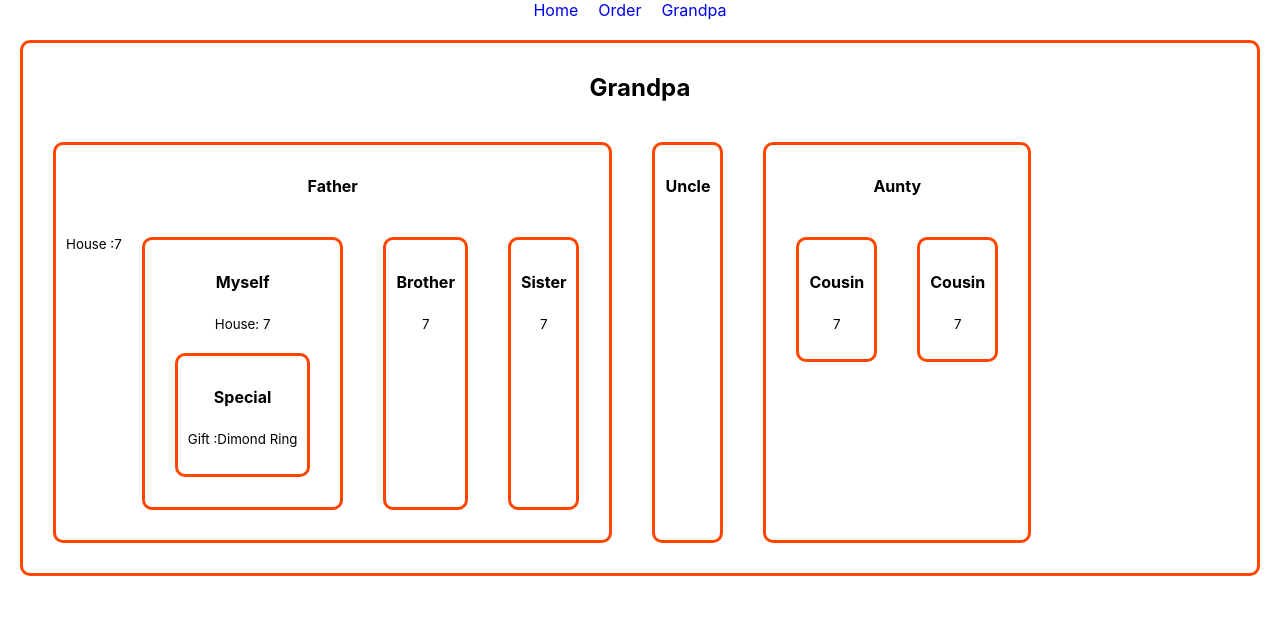
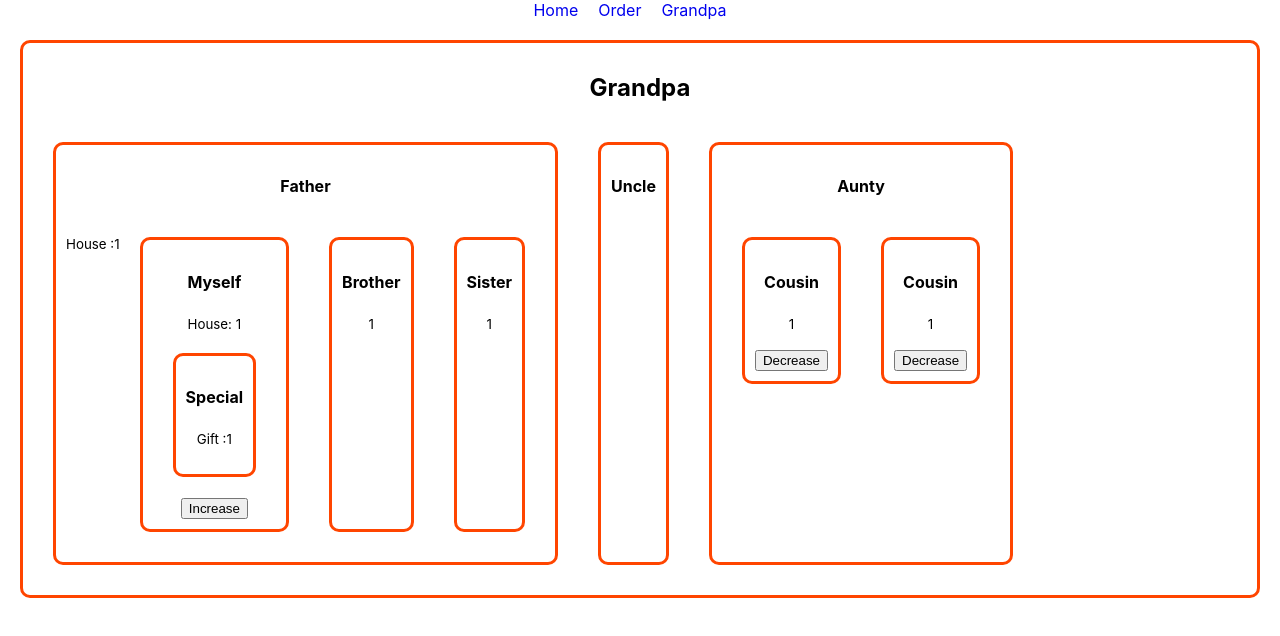
Before and after one commit to asrafmridha/React-Practice, a React (Create React App) app in the folder tshit-mania/: page /grandpa in a window 1280 px wide. Shown: the top 636 px of the page. Built offline with nearby package versions, Linux system fonts and the light colour scheme.

Commit message:
Use Context Api For Remove Data Driling

```diff
--- a/tshit-mania/src/components/Cousin/Cousin.js
+++ b/tshit-mania/src/components/Cousin/Cousin.js
@@ -1,10 +1,13 @@
-import React from 'react';
+import React, { useContext } from 'react';
+import { RingContext } from '../Grandpa/Grandpa';
 
-const Cousin = ({house}) => {
+const Cousin = () => {
+    const[house,setHouse] =useContext(RingContext)
     return (
         <div>
             <h4>Cousin</h4>
             <p><small>{house}</small></p>
+            <button onClick={()=> setHouse(house-1)}>Decrease</button>
         </div>
     );
 };
--- a/tshit-mania/src/components/Grandpa/Grandpa.js
+++ b/tshit-mania/src/components/Grandpa/Grandpa.js
@@ -1,21 +1,25 @@
-import React from 'react';
+import React, { createContext, useState } from 'react';
 import './Grandpa.css';
 import Father from '../Father/Father';
 import Uncle from '../Uncle/Uncle';
 import Aunty from '../Aunty/Aunty';
 
+export const RingContext = createContext('Gold Ring');
+
 const Grandpa = () => {
-    const house =7;
-    const ring= 'Dimond Ring';
+    const [house,setHouse] = useState(1);
+    const ring = 'Dimond Ring';
     return (
+        <RingContext.Provider value={[house,setHouse]}>
             <div className='grandpa'>
                 <h2>Grandpa</h2>
                 <section className='flex'>
                     <Father house={house} ring={ring}></Father>
-                <Uncle  house={house}></Uncle>
-                <Aunty  house={house}></Aunty>
+                    <Uncle house={house}></Uncle>
+                    <Aunty house={house}></Aunty>
                 </section>
             </div>
+        </RingContext.Provider>
     );
 };
 
--- a/tshit-mania/src/components/Myself/Myself.js
+++ b/tshit-mania/src/components/Myself/Myself.js
@@ -1,14 +1,17 @@
-import React from 'react';
+import React, { useContext } from 'react';
 import Brother from '../Brother/Brother';
 import Sister from '../Sister/Sister';
 import Special from '../Special/Special';
+import { RingContext } from '../Grandpa/Grandpa';
 
-const Myself = ({house,ring}) => {
+const Myself = ({ring}) => {
+    const [house,setHouse] =useContext(RingContext);
     return (
         <div>
             <h4>Myself</h4>
             <p><small>House: {house}</small></p>
             <Special ring={ring}></Special>
+            <button onClick={()=>setHouse(house+1)} >Increase</button>
 
         </div>
     );
--- a/tshit-mania/src/components/Special/Special.js
+++ b/tshit-mania/src/components/Special/Special.js
@@ -1,6 +1,8 @@
-import React from 'react';
+import React, { useContext } from 'react';
+import { RingContext } from '../Grandpa/Grandpa';
 
-const Special = ({ring}) => {
+const Special = () => {
+    const ring =useContext(RingContext);
     return (
         <div>
             <h4>Special</h4>
```
Lines whose indentation alone changed are shown as unchanged.
